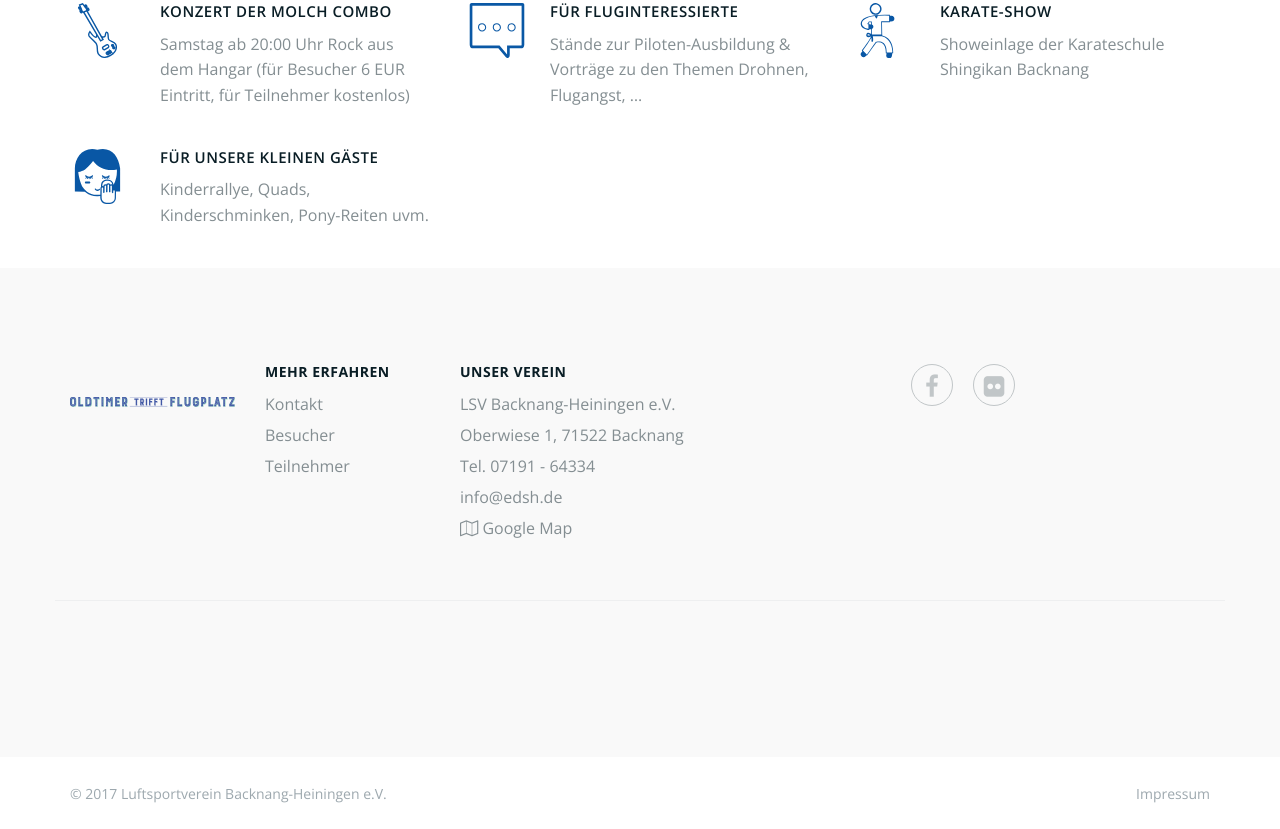
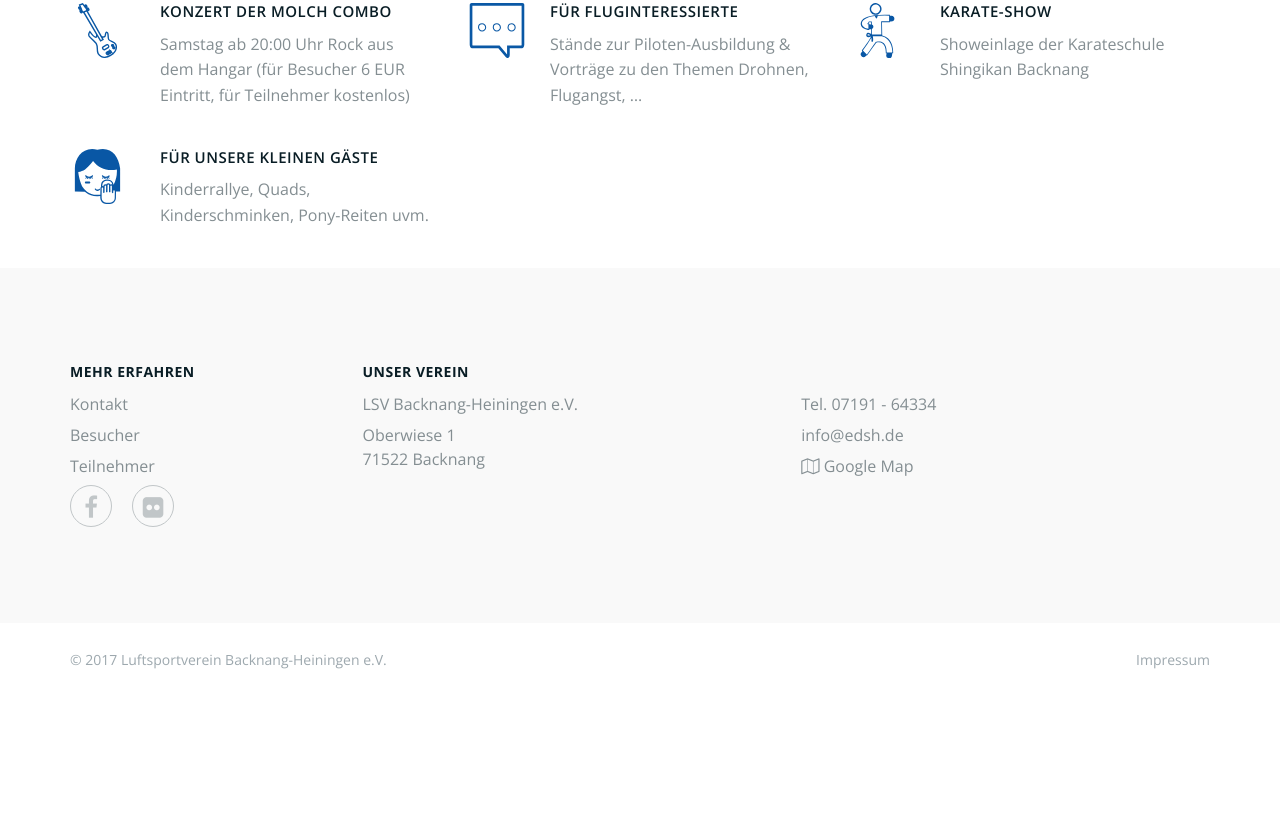
Before and after one commit to edsh/oldtimer-trifft-flugplatz-www, a plain HTML site: page public/index.html in a window 1280 px wide. Shown: the part 3187-4016 px from the top of the page. After the commit the page ends 3882 px from the top, so only its background shows below. Drawn offline with nearby package versions, Linux system fonts and the light colour scheme; some packages are replaced by stand-ins of ours; no server answers.

Commit message:
[TASK] Optimize footer
Related: #21

```diff
--- a/public/css/main.css
+++ b/public/css/main.css
@@ -1648,9 +1648,6 @@ blockquote cite i { font-weight: 400; }
 
 
 .site-footer > .container > .row:first-child {
-  margin-bottom: 3em;
-  padding-bottom: 3em;
-  border-bottom: 1px solid #eeeff0;
 }
 
 .site-footer h3 {
@@ -1753,7 +1750,7 @@ blockquote cite i { font-weight: 400; }
 }
 
 .footer-nav a { color: #848e92; }
- .footer-nav li:not(:nth-last-child(1) ) {
+ .footer-nav li {
  margin-bottom: 7px;
 }
 
@@ -2175,11 +2172,9 @@ h6,
 
 .feature-cta-list > li > p { margin-left: 80px; }
 
-.feature-cta-list > li > h4 { margin: 0 0 12px 80px; }
+.feature-cta-list > li > h4 { margin: 0; }
 
 .site-footer > .container > .row:first-child {
-  margin-bottom: 3.75em;
-  padding-bottom: 3.75em;
 }
 
 .terms-privacy { text-align: right; }
@@ -2382,7 +2377,7 @@ h6,
   text-align: left;
 }
 
-.site-footer .social { text-align: right; }
+.site-footer .social { text-align: left; }
 
 .site-policy .modal-content { padding: 1.5em 3em; }
 }
--- a/public/index.html
+++ b/public/index.html
@@ -328,8 +328,7 @@
 <footer class="site-footer section-spacing">
   <div class="container">
     <div class="row footer-col-spacing">
-      <div class="col-md-2 footer-logo"> <a href=""><img src="img/logo-nav.svg" alt="logo footer"></a> </div>
-      <div class="col-sm-4 col-md-2">
+      <div class="col-sm-3">
         <ul class="footer-nav">
           <li>
             <h3>Mehr erfahren</h3>
@@ -337,6 +336,10 @@
           <li><a href="#kontakt">Kontakt</a></li>
           <li><a href="#besucher">Besucher</a></li>
           <li><a href="#teilnehmer">Teilnehmer</a></li>
+        </ul>
+        <ul class="social">
+          <li><a href="https://facebook.com/edsh.de" target="_blank" class="a-facebook"><i class="fa fa-facebook"></i></a></li>
+          <li><a href="https://www.flickr.com/photos/98891179@N07/" target="_blank" class="a-flickr"><i class="fa fa-flickr"></i></a></li>
         </ul>
       </div>
 <!--      <div class="col-sm-4 col-md-2">
@@ -350,25 +353,23 @@
           <li><a href="">Affiliates</a></li>
         </ul>
       </div>-->
-      <div class="col-sm-4 col-md-3">
+      <div class="col-sm-9">
+        <h3>Unser Verein</h3>
+        <div class="row">
+          <div class="col-sm-6">
             <ul class="footer-nav">
-          <li>
-            <h3>Unser Verein</h3>
-          </li>
               <li>LSV Backnang-Heiningen e.V.</li>
-          <li>Oberwiese 1, 71522 Backnang</li>
+              <li>Oberwiese 1<br>71522 Backnang</li>
+            </ul>
+          </div>
+          <div class="col-sm-6">
+            <ul class="footer-nav">
               <li>Tel. <a href="tel:+4907191-64334">07191 - 64334</a></li>
               <li><a href="mailto:info@edsh.de">info@edsh.de</a></li>
               <li><a href="" data-toggle="modal" data-target="#modal-google-map"><i class="fa fa-map-o"></i> Google Map</a></li>
             </ul>
           </div>
-      <!--Use clearfix after every 12 columns-->
-      <div class="clearfix visible-sm-block"></div>
-      <div class="col-md-3">
-        <ul class="social">
-          <li><a href="https://facebook.com/edsh.de" target="_blank" class="a-facebook"><i class="fa fa-facebook"></i></a></li>
-          <li><a href="https://www.flickr.com/photos/98891179@N07/" target="_blank" class="a-flickr"><i class="fa fa-flickr"></i></a></li>
-        </ul>
+        </div>
       </div>
     </div>
   </div>
```
Also changed, not shown: public/index.min.html (+1 -1 lines), public/css/main.min.css, 1 other file. Lines whose indentation alone changed are shown as unchanged.
